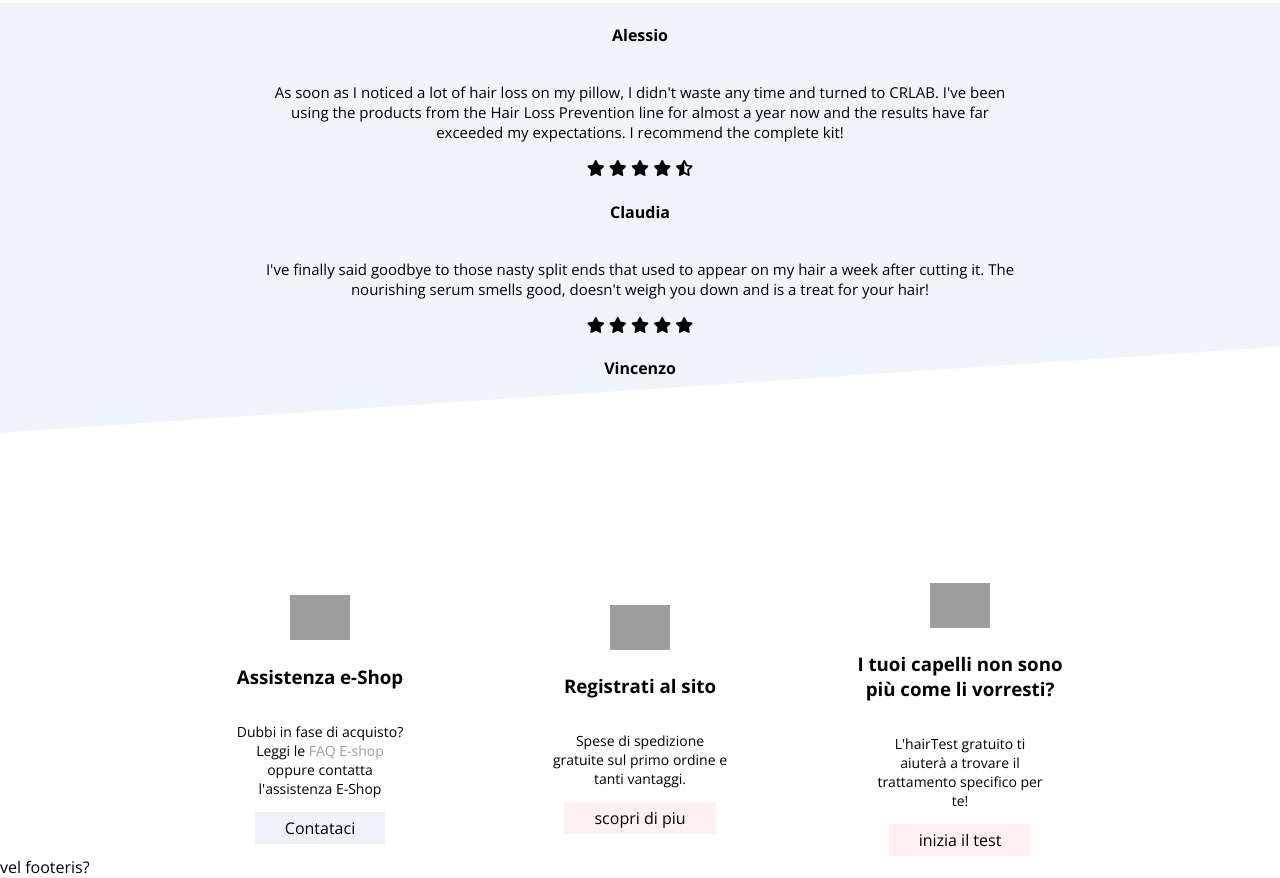
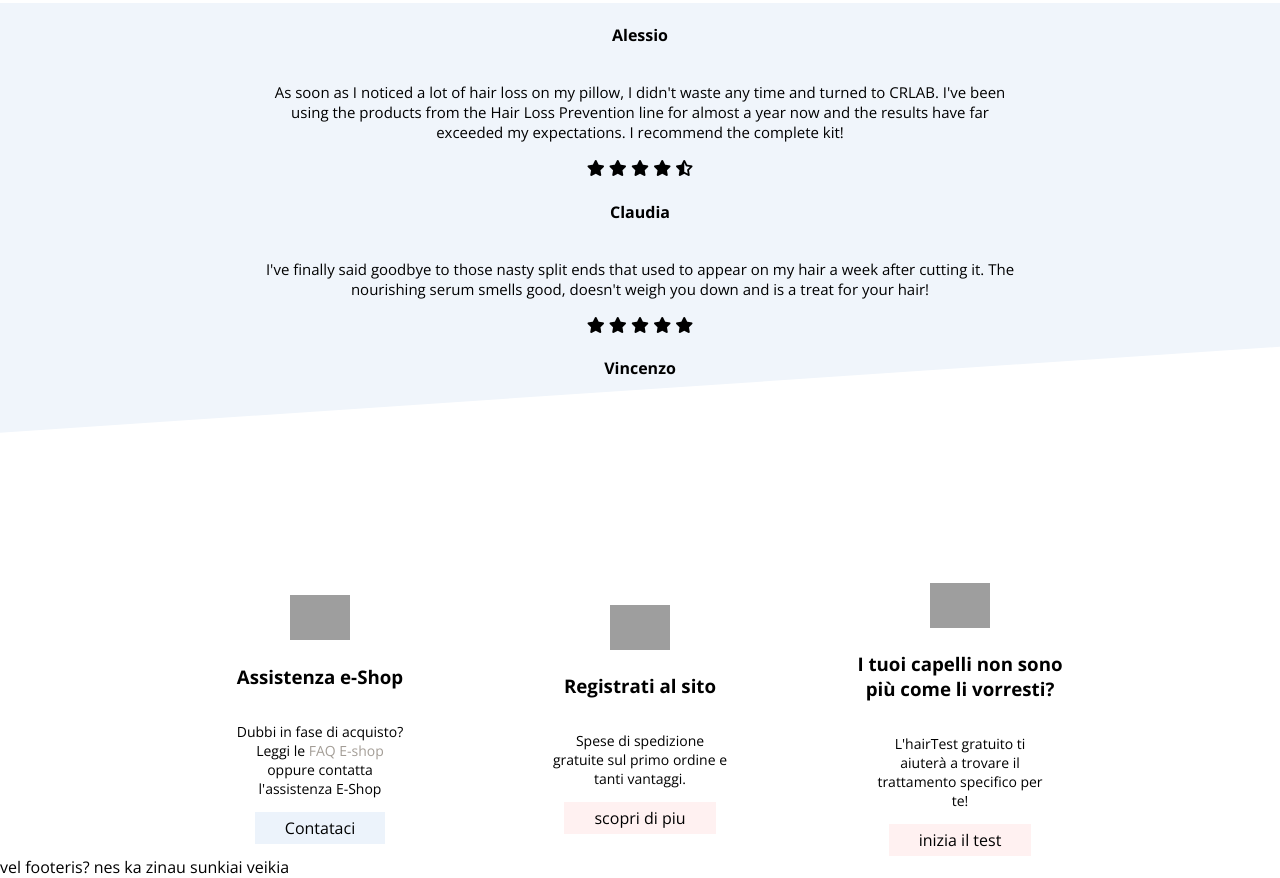
Before and after one commit to pamariui/Crlab, a plain HTML site: page index.html in a window 1280 px wide. Shown: the part 3736-4614 px from the top of the page. Drawn offline with nearby package versions, Linux system fonts and the light colour scheme; grey boxes are pictures that could not be loaded.

Commit message:
Update index.html

```diff
--- a/index.html
+++ b/index.html
@@ -370,7 +370,8 @@
 
     </main>
     <footer>
-            vel footeris?
+            vel footeris? nes ka zinau sunkiai veikia
+
     </footer>
 
 </body>
```
